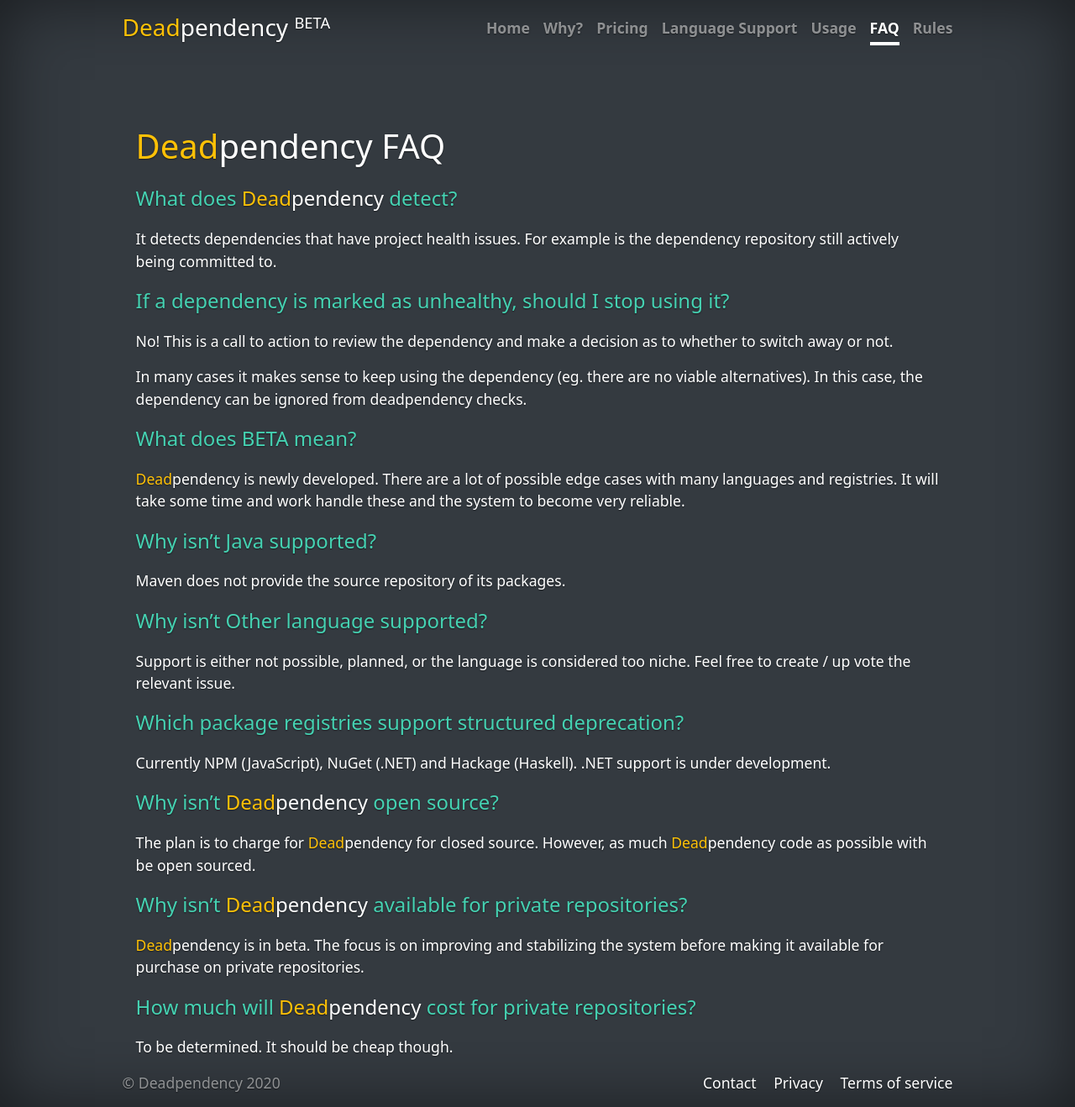
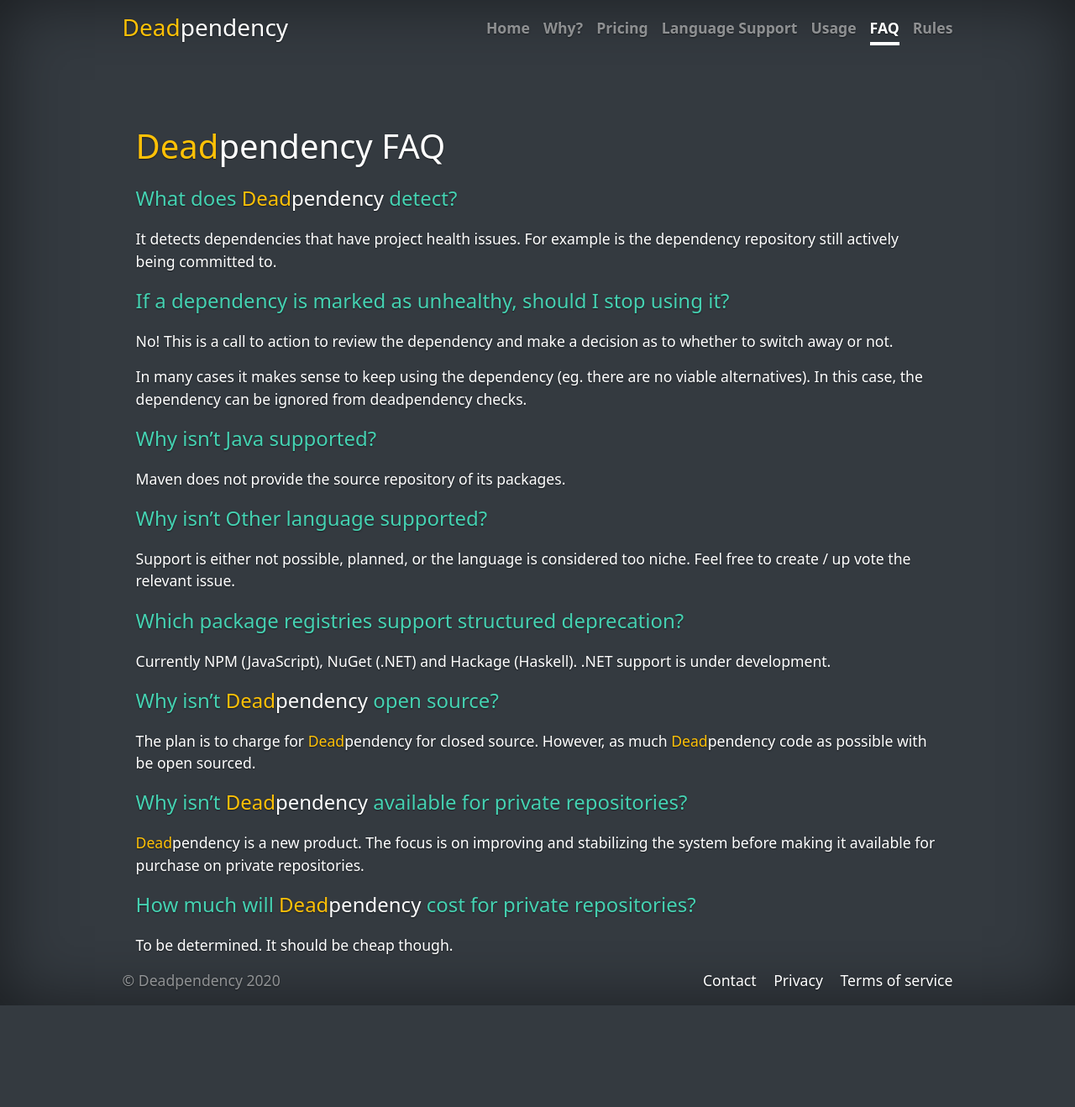
Before and after one commit to deadpendency/deadpendency.github.io, a Jekyll site: the page built from faq.html, in a window 1280 px wide. Shown: the whole page at 84% size. Built offline with Jekyll 4.4.1, drawn with Linux system fonts in a browser that asks for light colours; nearby versions of some CDN libraries; after the commit the page ends 1197 px from its top, so only the background shows below that.

Commit message:
Remove beta tag

```diff
--- a/_layouts/default.html
+++ b/_layouts/default.html
@@ -22,7 +22,7 @@
     <div class="cover-container d-flex w-100 h-100 min-vh-100 p-3 mx-auto flex-column">
       <header class="global-header mb-5">
         <div>
-          <h3 class="float-md-left mb-0"><a href="/"><span class="text-warning">Dead</span><span class="text-white">pendency</span></a> <small><sup>BETA</sup></small></h3>
+          <h3 class="float-md-left mb-0"><a href="/"><span class="text-warning">Dead</span><span class="text-white">pendency</span></a></h3>
 
           {% assign currentPage = page.url | downcase | remove: '.html' %}
 
--- a/faq.html
+++ b/faq.html
@@ -15,9 +15,6 @@
 <p>No! This is a call to action to review the dependency and make a decision as to whether to switch away or not.</p>
 <p>In many cases it makes sense to keep using the dependency (eg. there are no viable alternatives). In this case, the dependency can be ignored from deadpendency checks.</p>
 
-<h4>What does BETA mean?</h4>
-<p><span class="text-warning">Dead</span><span class="text-white">pendency</span> is newly developed. There are a lot of possible edge cases with many languages and registries. It will take some time and work handle these and the system to become very reliable.</p>
-
 <h4>Why isn’t Java supported?</h4>
 <p>Maven does not provide the source repository of its packages.</p>
 
@@ -32,7 +29,7 @@
 
 <h4>Why isn’t <span class="text-warning">Dead</span><span class="text-white">pendency</span> available for private repositories?</h4>
 <p>
-  <span class="text-warning">Dead</span><span class="text-white">pendency</span> is in beta. The focus is on improving and stabilizing the system before making it available for purchase on private repositories.
+  <span class="text-warning">Dead</span><span class="text-white">pendency</span> is a new product. The focus is on improving and stabilizing the system before making it available for purchase on private repositories.
 </p>
 
 <h4>How much will <span class="text-warning">Dead</span><span class="text-white">pendency</span> cost for private repositories?</h4>
```
Also changed, not shown: Gemfile.lock.
